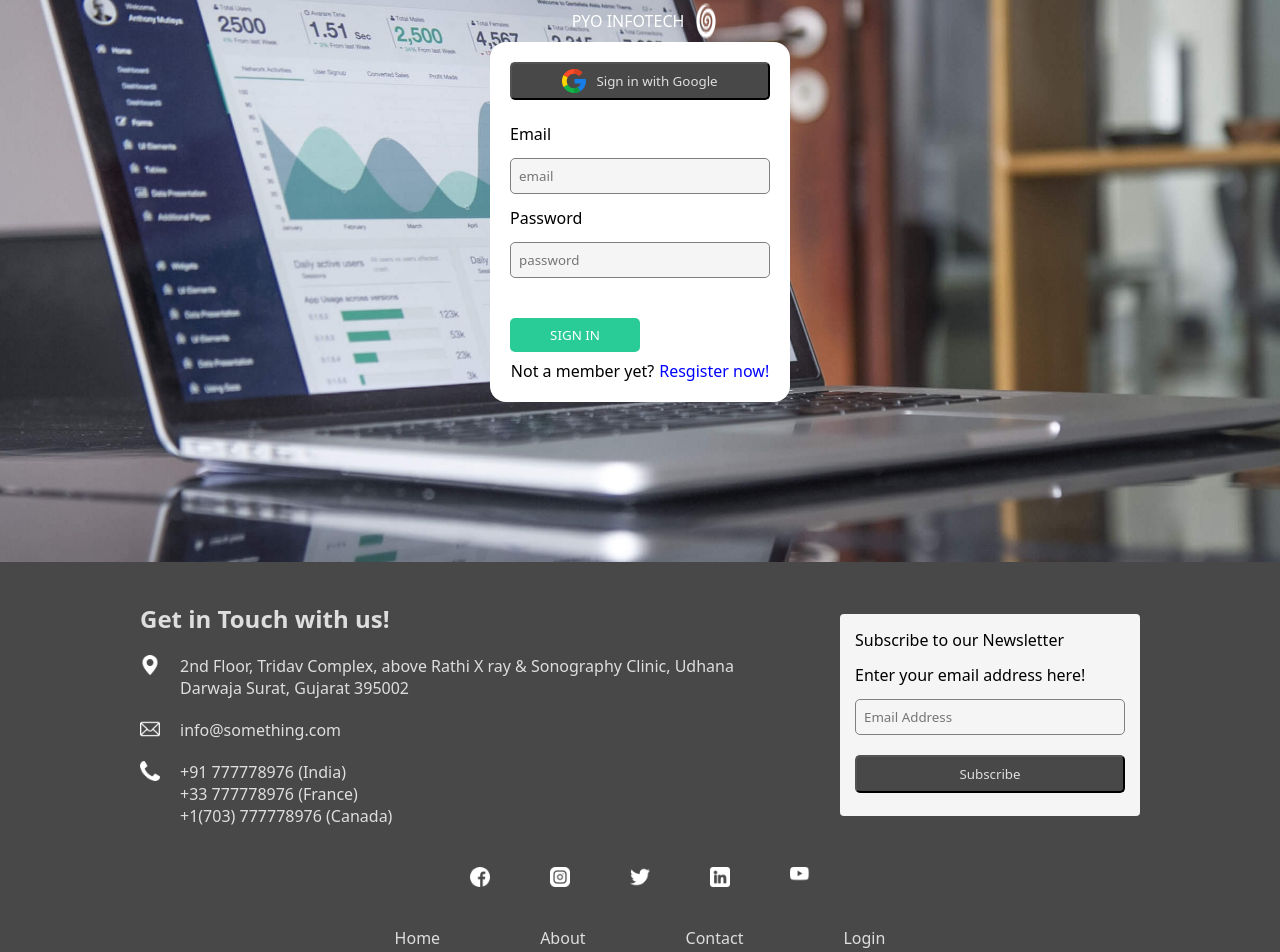
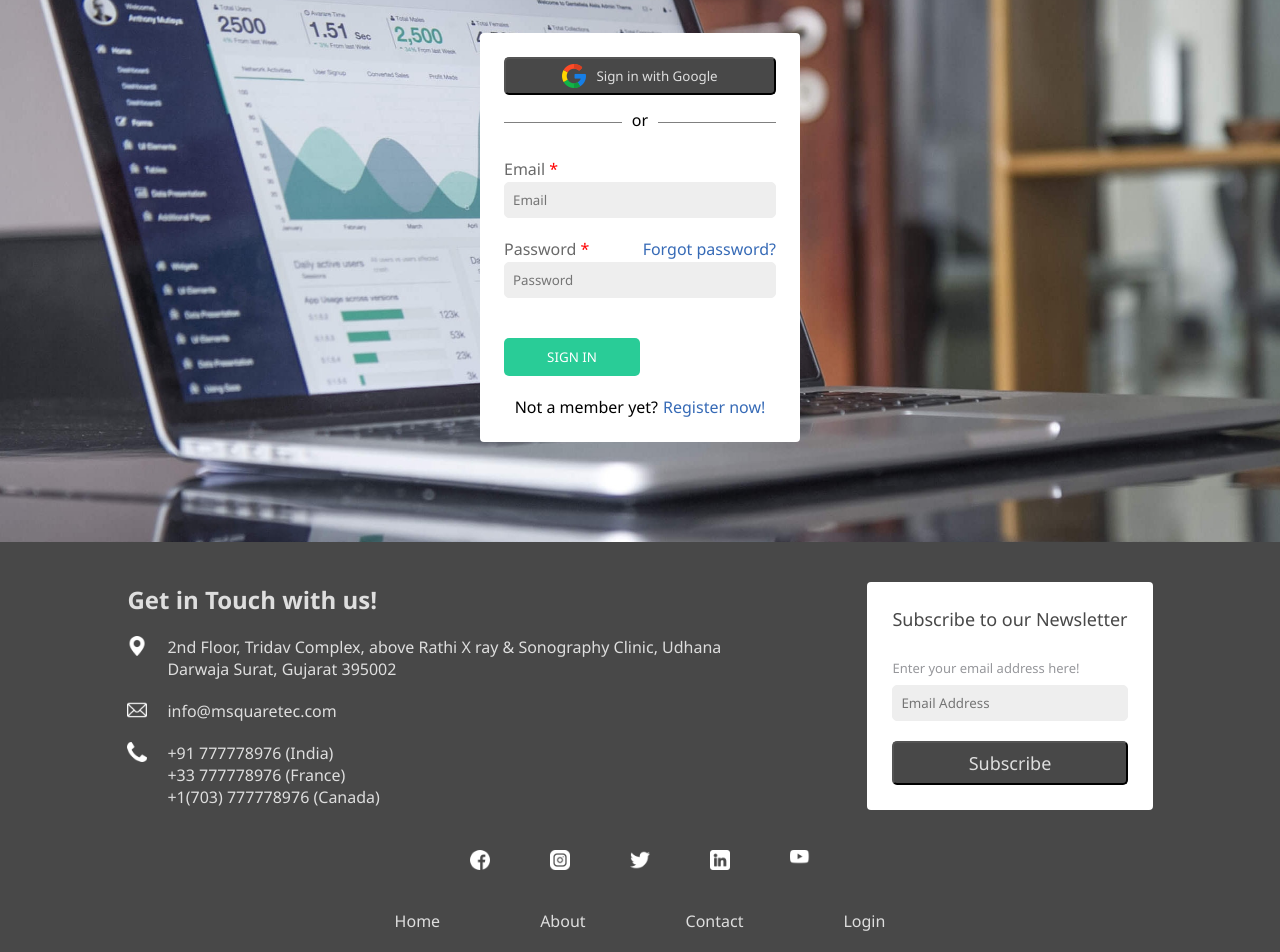
Before and after one commit to sharonkorir/dashboard_project, a React (Vite) app: page / in a window 1280 px wide. Shown: the part 220-1172 px from the top of the page. Built offline with nearby package versions, Linux system fonts and the light colour scheme.

Commit message:
fix(login ui): remove in-line styling, update spacing and colors

```diff
--- a/src/pages/login/Login.jsx
+++ b/src/pages/login/Login.jsx
@@ -1,4 +1,3 @@
-import React from "react";
 import "./login.css";
 import facebook from "../../assets/facebook.png";
 import instagram from "../../assets/instagram.png";
@@ -13,39 +12,36 @@ import google from "../../assets/google.png";
 
 export default function Login() {
   return (
-    <div className="container">
+    <div>
       <nav className="nav">
         <div className="flex">
           <div className=" center logo-box">
             <div className="center">
-              <p className="link">PYO INFOTECH</p>
+              <p className="link">PUY INFOTECH</p>
             </div>
-            <img src={logo} />
+            <div className="center">
+              <img src={logo} />
+            </div>
           </div>
-          <div className="center">
-            <p className="link">Home</p>
-            <p className="link">About</p>
-            <p className="link">Login</p>
+          <div className="center nav-link">
+            <a className="link">Home</a>
+            <a className="link">About</a>
+            <a className="link">Contact</a>
           </div>
         </div>
         <div className="center">
-          <p className="link">LOGOUT</p>
+          <a className="link">LOG IN</a>
         </div>
       </nav>
       <div className="hero">
         <div className="card">
-          <div
-            style={{
-              color: "white",
-              textAlign: "center",
-              display: "flex",
-              justifyContent: "center",
-            }}
-          >
+          <div className="flex-center">
             <div>
-              <p className="link">PYO INFOTECH</p>
+              <p className="hero-logo">PUY INFOTECH</p>
             </div>
-            <img src={logo} />
+            <div className="center">
+              <img src={logo} />
+            </div>
           </div>
           <form>
             <button className="google">
@@ -54,34 +50,33 @@ export default function Login() {
                 <p>Sign in with Google</p>
               </div>
             </button>
-            <label>Email</label>
-            <input placeholder="email" required />
-            <label>Password</label>
-            <input placeholder="password" required />
+            <p className="header">
+              <span>or</span>
+            </p>
+            <label>
+              Email <span className="red">*</span>
+            </label>
+            <input placeholder="Email" required />
+            <div className="flex-between">
+              <label>
+                Password <span className="red">*</span>
+              </label>
+              <label>
+                <a className="blue">Forgot password?</a>
+              </label>
+            </div>
+
+            <input placeholder="Password" required />
             <button className="login-button">SIGN IN</button>
             <p className="center">
-              Not a member yet? <span className="blue"> Resgister now!</span>
+              Not a member yet? <a className="blue"> Register now!</a>
             </p>
           </form>
         </div>
       </div>
       <footer>
-        <div
-          style={{
-            display: "flex",
-            padding: "20px",
-            justifyContent: "center",
-            flexWrap: "wrap",
-            alignItems: "center",
-            gap: "100px",
-          }}
-        >
-          <div
-            style={{
-              flex: 1,
-              maxWidth: "600px",
-            }}
-          >
+        <div className="footer-body">
+          <div className="flex-1">
             <h2>Get in Touch with us!</h2>
             <div className="footer-section">
               <img src={pin} />
@@ -92,7 +87,7 @@ export default function Login() {
             </div>
             <div className="footer-section">
               <img src={mail} />
-              <p>info@something.com</p>
+              <p>info@msquaretec.com</p>
             </div>
             <div className="footer-section">
               <img src={telephone} />
@@ -125,10 +120,10 @@ export default function Login() {
           <img src={youtube} alt="" />
         </div>
         <div className="footer-links">
-          <p>Home</p>
-          <p>About</p>
-          <p>Contact</p>
-          <p>Login</p>
+          <a>Home</a>
+          <a>About</a>
+          <a>Contact</a>
+          <a>Login</a>
         </div>
       </footer>
     </div>
--- a/src/pages/login/login.css
+++ b/src/pages/login/login.css
@@ -2,14 +2,12 @@
   margin: 0;
   padding: 0;
   box-sizing: border-box;
-  font-family: system-ui, -apple-system, BlinkMacSystemFont, "Segoe UI", Roboto,
-    Oxygen, Ubuntu, Cantarell, "Open Sans", "Helvetica Neue", sans-serif;
+  font-family: "Segoe UI", Tahoma, Geneva, Verdana, sans-serif;
 }
 
 .nav {
   display: flex;
   justify-content: space-between;
-  /* align-items: center; */
   height: 60px;
 }
 
@@ -19,14 +17,19 @@
 }
 
 .logo-box {
-  background-color: rgba(72, 72, 72, 255);
+  background-color: rgb(72 72 72);
   color: #dedede;
   height: 100%;
   text-align: center;
+  font-size: large;
+  padding: 0px 20px 0px 5px;
 }
 
+.logo-box img {
+  height: 40px;
+}
 .google {
-  background-color: rgba(72, 72, 72, 255);
+  background-color: rgb(72 72 72);
   color: #dedede;
   height: 100%;
   text-align: center;
@@ -39,13 +42,23 @@
 }
 
 .link {
-  padding: 10px;
+  padding: 8px;
+  margin-right: 8px;
 }
 
-.container {
-  margin: 0;
-  padding: 0;
-  /* width: 100%; */
+.hero-logo {
+  padding: 8px;
+  margin-right: 8px;
+  letter-spacing: 2px;
+  font-size: larger;
+  font-weight: 700;
+  font-family: "Segoe UI", Tahoma, Geneva, Verdana, sans-serif;
+}
+
+.nav-link {
+  padding: 8px;
+  color: rgb(105, 105, 105);
+  margin-left: 8px;
 }
 
 form {
@@ -56,27 +69,49 @@ form {
 }
 
 .card form {
-  width: 300px;
+  width: 320px;
   margin: auto;
   background-color: white;
   height: fit-content;
-  border-radius: 1rem;
-  padding: 20px;
+  border-radius: 0.25rem;
+  padding: 24px;
 }
 
 .subscribe {
-  background-color: whitesmoke;
-  color: black;
+  background-color: white;
+  color: rgb(72 72 72);
   height: fit-content;
   border-radius: 0.25rem;
+  flex: 1;
+  max-width: fit-content;
+  padding: 10px;
+}
 
-  flex: 1;
-  max-width: 300px;
+.subscribe p {
+  margin-bottom: 8px;
+  font-weight: 500;
+  font-size: large;
+}
+
+.subscribe label {
+  margin-bottom: 8px;
+  color: rgb(150, 151, 155);
+  font-size: small;
+}
+
+.subscribe input {
+  background-color: rgb(238 238 238);
+}
+
+.subscribe button {
+  margin-top: 20px;
+  padding: 8px;
+  border-radius: 5px;
+  font-size: large;
 }
 
 .card {
-  padding-top: 160px;
-  padding-bottom: 160px;
+  margin-bottom: 100px;
 }
 
 .hero {
@@ -105,7 +140,7 @@ footer img {
 
 .flex-between {
   display: flex;
-  padding-bottom: 20px;
+  justify-content: space-between;
 }
 
 .footer-icons {
@@ -129,40 +164,32 @@ footer .card {
 
 input {
   padding: 8px;
-  background-color: whitesmoke;
+  background-color: rgb(238 238 238);
   border-radius: 5px;
   padding-bottom: 8px;
   padding-top: 8px;
-  border: solid 1px grey;
+  border: solid 1px rgb(238 238 238);
 }
 
 label {
-  padding-bottom: 8px;
-  padding-top: 8px;
-  margin-top: 5px;
-  margin-bottom: 5px;
+  margin-top: 20px;
+  margin-bottom: 2px;
+  color: rgb(105, 105, 105);
 }
 
 .login-button {
   margin-top: 40px;
-  padding: 8px;
+  padding: 10px;
   border-radius: 5px;
   width: 50%;
   color: white;
-  margin-bottom: 8px;
-  background-color: #29cc97;
-  border: #29cc97;
-}
-
-.subscribe button {
-  margin-top: 20px;
-  padding: 8px;
-  border-radius: 5px;
-  margin-bottom: 8px;
+  margin-bottom: 20px;
+  background-color: rgb(41 204 151);
+  border: rgb(41 204 151);
 }
 
 .blue {
-  color: blue;
+  color: rgb(54 106 182);
   padding-left: 5px;
 }
 
@@ -179,3 +206,55 @@ label {
   padding-top: 20px;
   padding-bottom: 20px;
 }
+
+.flex-center {
+  color: white;
+  text-align: center;
+  display: flex;
+  justify-content: center;
+  margin-bottom: 60px;
+  margin-top: 90px;
+}
+
+.flex-center img {
+  width: 30px;
+}
+
+.flex-1 {
+  flex: 1;
+  max-width: 640px;
+}
+
+.footer-body {
+  display: flex;
+  padding: 20px;
+  justify-content: center;
+  flex-wrap: wrap;
+  align-items: center;
+  gap: 100px;
+}
+
+button,
+a,
+.footer-icons {
+  &:hover {
+    cursor: pointer;
+  }
+}
+
+.red {
+  color: red;
+}
+
+.header {
+  width: 100%;
+  text-align: center;
+  border-bottom: 1px solid gray;
+  line-height: 0.1em;
+  margin: 15px 0;
+}
+
+.header span {
+  background: #fff;
+  padding: 0 10px;
+}
```
